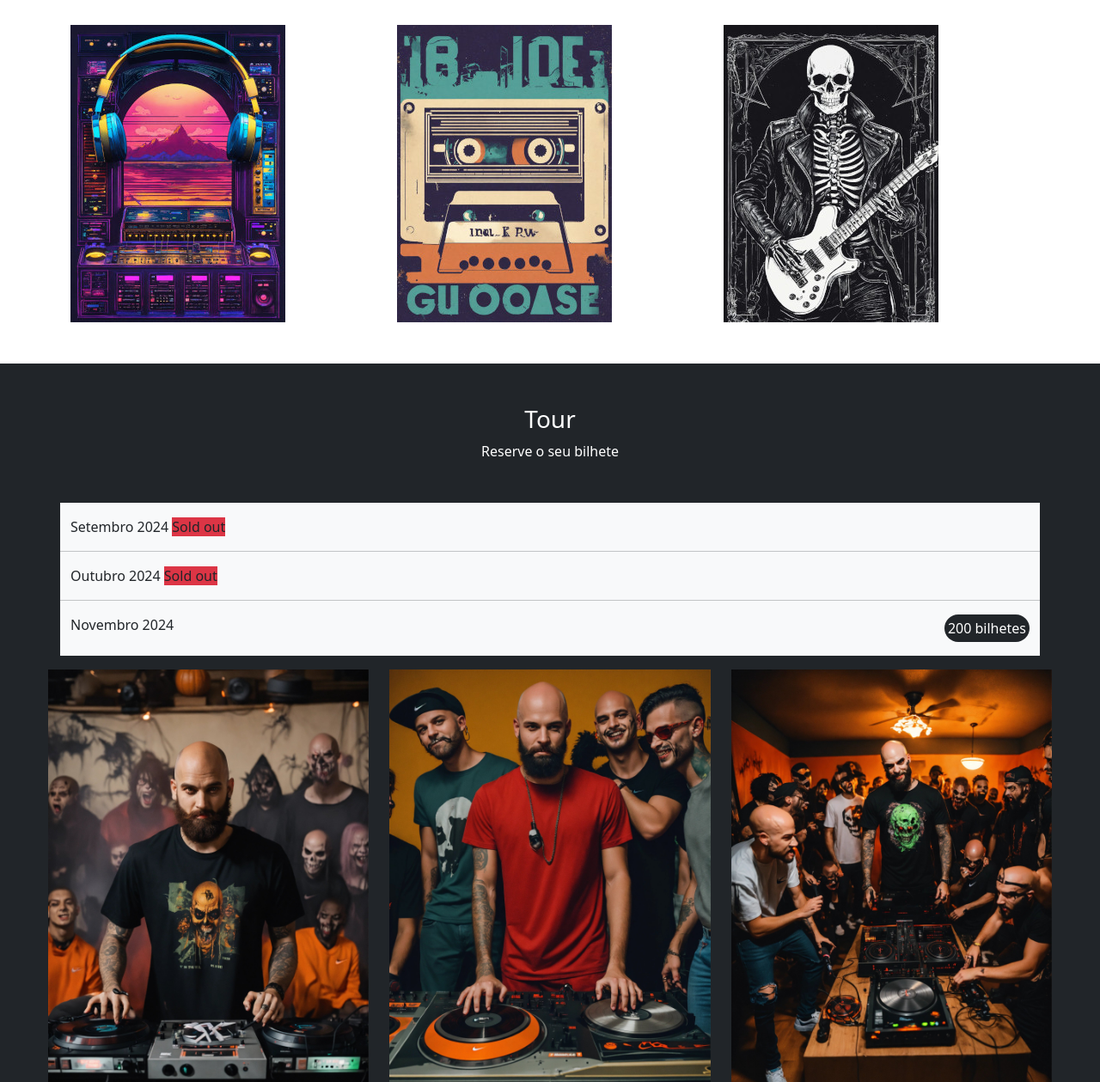
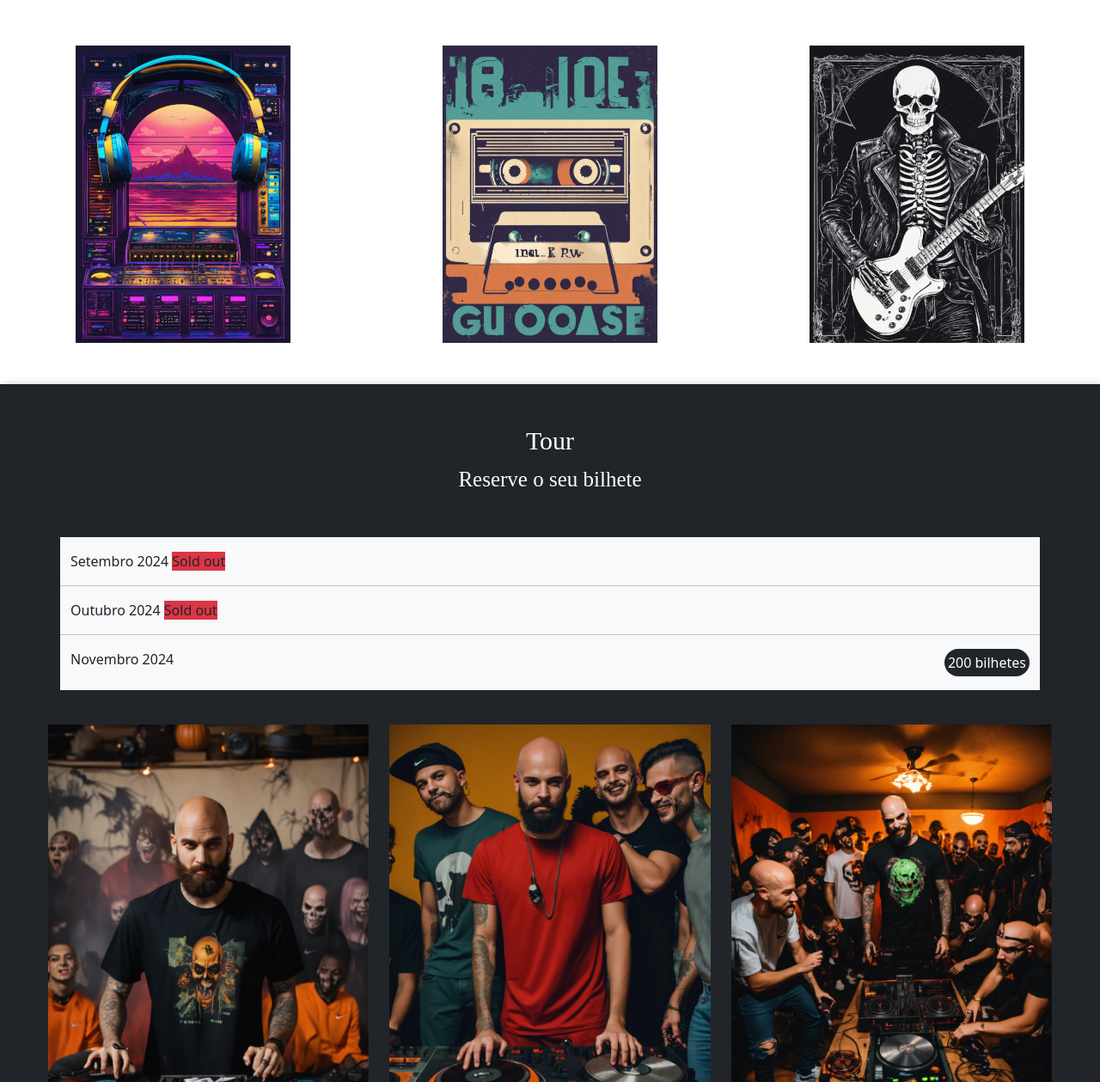
Before and after one commit to jhonyrodrigues99/Curso-Web, a plain HTML site: page lista-pratica/praticafinal/praticafinal.html in a window 1280 px wide. Shown: the part 516-1775 px from the top of the page at 86% size. Drawn offline with nearby package versions, Linux system fonts and the light colour scheme.

Commit message:
trabalho finalizado

```diff
--- /dev/null
+++ b/lista-pratica/praticafinal/css/style.css
@@ -0,0 +1,63 @@
+@charset "UTF-8";
+
+@font-face {
+    font-family: 'especial';
+    src: url("special.otf") format(opentype);
+}
+
+@font-face {
+    font-family: 'menu';
+    src: url("menu.ttf") format(truetype);
+}
+
+nav {
+    box-shadow: 4px 4px 6px rgba(0, 0, 0, 0.217)
+}
+
+nav,#home {
+    font-family: 'menu', Arial, Helvetica, sans-serif;
+    font-size: 12px;
+    letter-spacing: 1px;
+}
+
+.links:hover {
+  background-color: lightgray;
+  border-radius: 5px;
+  transition: 0.8s;
+}
+
+h1 {
+    font-family: 'especial', 'Times New Roman', Times, serif;
+}
+
+.teste {
+  width: 50px;
+}
+
+h3 {
+    font-size: 30px;
+    font-family: 'Times New Roman', Times, serif;
+}
+
+#reserve {
+    font-size: 25px;
+    font-family: 'Times New Roman', Times, serif;
+}
+
+#show {
+    box-shadow: 4px 4px 12px rgba(0, 0, 0, 0.395);
+}
+
+.distritos {
+    font-family: Cambria, Cochin, Georgia, Times, 'Times New Roman', serif;
+}
+
+.contacto {
+  font-size: 8px;
+  letter-spacing: 2px;
+}
+
+footer {
+  height: 150px;
+  margin-top: 100px;
+}
--- a/lista-pratica/praticafinal/praticafinal.html
+++ b/lista-pratica/praticafinal/praticafinal.html
@@ -3,42 +3,19 @@
 <head>
   <meta charset="UTF-8">
   <meta name="viewport" content="width=device-width, initial-scale=1.0">
+  <meta name="description" content="Aquela Banda é uma união de talentos musicais entre amigos de longa data, que exploram o cenário do rock alternativo com sua própria abordagem única. Com uma mistura de instrumentos e estilos, eles criam músicas envolventes e autênticas, transmitindo suas experiências pessoais e conexões profundas. Sua música é caracterizada por melodias cativantes e letras genuínas, buscando estabelecer uma conexão emocional com o público através de sua paixão compartilhada pela música.">
+  <meta name="author" content="Jhony Souza">
   <link href="https://cdn.jsdelivr.net/npm/bootstrap@5.3.3/dist/css/bootstrap.min.css" rel="stylesheet" integrity="sha384-QWTKZyjpPEjISv5WaRU9OFeRpok6YctnYmDr5pNlyT2bRjXh0JMhjY6hW+ALEwIH" crossorigin="anonymous">
   <script src="https://kit.fontawesome.com/f18c9e47c7.js" crossorigin="anonymous"></script>
+  <link rel="stylesheet" href="css/style.css">
+  <link rel="shortcut icon" href="css/favicon.ico" type="image/x-icon">
   <title>Minha Banda</title>
-
-  <style>
-    nav,#home {
-      font-size: 12px;
-    }
-
-   .links:hover {
-      background-color: lightgray;
-      border-radius: 5px;
-      transition: 0.8s;
-    }
-
-    .teste {
-      width: 50px;
-    }
-
-    .contacto {
-      font-size: 8px;
-      letter-spacing: 2px;
-    }
-
-    footer {
-      height: 150px;
-      margin-top: 100px;
-    }
-
-  </style>
 </head>
 
 <body>
-  <nav class="navbar navbar-expand-lg bg-dark">
+  <nav class="navbar navbar-expand-sm bg-dark">
     <div class="container-fluid">
-        <ul class="navbar-nav me-auto mb-2 mb-lg-0">
+            <ul class="navbar-nav me-auto mb-2 mb-sm-0">
               <li class="nav-item">
                 <a class="nav-link active text-white links" aria-current="page" href="#">HOME</a>
               </li>
@@ -67,7 +44,6 @@
               <button class="btn text-light" type="submit"><i class="fa-solid fa-magnifying-glass"></i></button>
             </form>
         </div>
-    </div>
   </nav>
 
   <div class="container mt-5">
@@ -81,16 +57,29 @@
 
   <div><h1 class="text-center mt-5">DISCOGRAFIA</h1></div>
 
-  <div class="container">
-    <div class="row mt-5">
-      <a class="col-4 img-fluid" href="pictures/eletronica.jpg" target="_blank"><img src="pictures/capaeletronic250.jpg" alt="" ></a>
-      <a class="col-4 img-fluid" href="pictures/indie.jpg" target="_blank"><img src="pictures/capaindie250.jpg" alt=""></a>
-      <a class="col-4 img-fluid" href="pictures/rock.jpg" target="_blank"><img src="pictures/caparock250.jpg" alt=""></a>
+  <div class="container-fluid">
+    <div class="row mt-5 justify-content-center">
+      <div class="col-sm-12 col-md-4 mt-4">
+          <div class="image-container">
+            <a href="pictures/eletronica.jpg" target="_blank"><img src="pictures/capaeletronic250.jpg" alt="" class="mx-auto d-block"></a>
+          </div>
+      </div>
+      <div class="col-sm-12 col-md-4 mt-4">
+        <div class="image-container">
+          <a href="pictures/indie.jpg" target="_blank"><img src="pictures/capaindie250.jpg" alt="" class="mx-auto d-block"></a>
+        </div>
+      </div>
+      <div class="col-sm-12 col-md-4 mt-4">
+        <div class="image-container">
+          <a href="pictures/rock.jpg" target="_blank"><img src="pictures/caparock250.jpg" alt="" class="mx-auto d-block"></a>
+        </div>
+      </div>
     </div>
   </div>
 
-  <div class="container-fluid bg-dark text-white mt-5 p-5">
-    <div class="text-center text-center mb-5">
+
+  <div class="container-fluid bg-dark text-white mt-5 p-5" id="show">
+    <div class="text-center text-center mb-5" id="reserve">
       <h3>Tour</h3>
       <p>Reserve o seu bilhete</p>
     </div>
@@ -104,10 +93,10 @@
       </div>
     </div>
       <div class="row mt-2 p-2">
-        <div class="col-4">
+        <div class="col-lg-4 col-sm-12 mt-4">
           <div class="image-container">
             <img src="pictures/rock.jpg" class="img-fluid" alt="Imagem 1">
-            <div class="bg-light text-dark p-2 text-center">
+            <div class="bg-light text-dark p-2 text-center distritos">
               <p class="fw-bold">Lisboa</p>
               <p>Coliseu dos recreios</p>
               <p class="fw-bold">Concerto Colisei dos Recreios em Lisboa</p>
@@ -115,10 +104,10 @@
             </div>
           </div>
         </div>
-        <div class="col-4">
+        <div class="col-lg-4 col-sm-12 mt-4">
           <div class="image-container">
             <img src="pictures/indie.jpg" class="img-fluid" alt="Imagem 2">
-            <div class="bg-light text-dark p-2 text-center" id="show">
+            <div class="bg-light text-dark p-2 text-center distritos" id="show">
               <p class="fw-bold">Porto</p>
               <p>Coliseu dos recreios</p>
               <p class="fw-bold">Concerto Colisei dos Recreios no Porto</p>
@@ -126,12 +115,12 @@
             </div>
           </div>
         </div>
-        <div class="col-4">
+        <div class="col-lg-4 col-sm-12 mt-4">
           <div class="image-container">
             <img src="pictures/eletronica.jpg" class="img-fluid" alt="Imagem 3">
-            <div class="bg-light text-dark p-2 text-center" id="show">
+            <div class="bg-light text-dark p-2 text-center distritos" id="show">
               <p class="fw-bold">Coimbra</p>
-              <p>Estádio Municipal de Coimbra</p>
+              <p>Estádio de Coimbra</p>
               <p class="fw-bold">Concerto Estádio Municipal de Coimbra</p>
               <a class="bg-dark p-1 text-decoration-none text-white rounded-1" href="#">Comprar bilhete</a>
             </div>
```
Also changed, not shown: lista-pratica/praticafinal/css/favicon.ico (added), lista-pratica/praticafinal/css/menu.ttf (added), lista-pratica/praticafinal/css/special.otf (added). Lines whose indentation alone changed are shown as unchanged.
